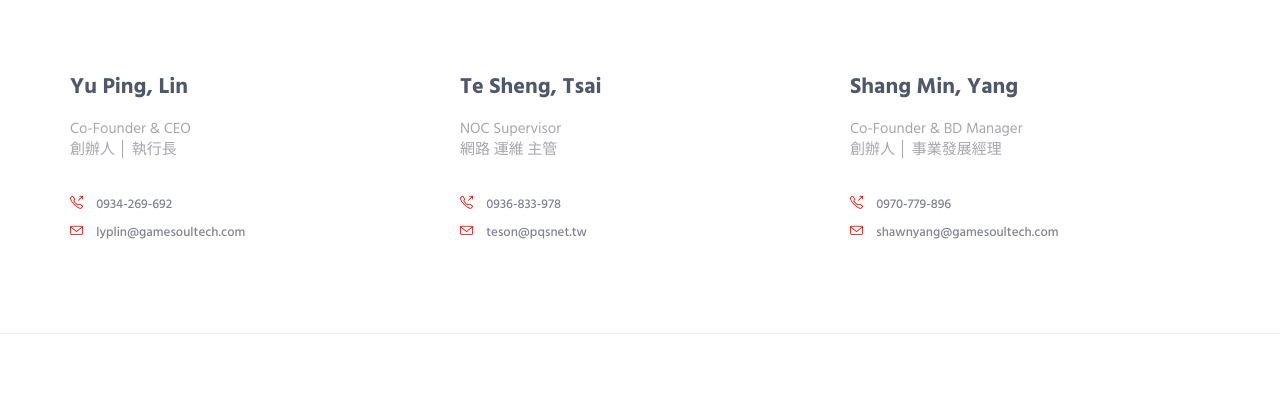
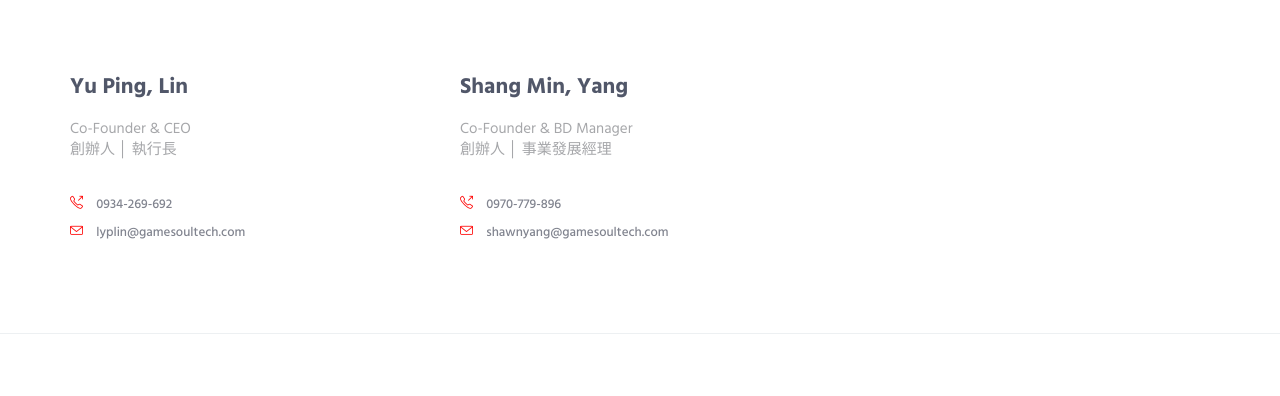
Before and after one commit to shawn1128/GameSoul, a plain HTML site: page contact.html in a window 1280 px wide. Shown: the part 404-800 px from the top of the page. Drawn offline with Linux system fonts and the light colour scheme; some packages are replaced by stand-ins of ours; a script that the page names is missing.

Commit message:
remove contact;

```diff
--- a/contact.html
+++ b/contact.html
@@ -107,17 +107,6 @@
                         <ul class="list-unstyled contact-list">
                             <li><i class="margin-r-10 color-base icon-call-out"></i> 0934-269-692</li>
                             <li><i class="margin-r-10 color-base icon-envelope"></i> lyplin@gamesoultech.com</li>
-                        </ul>
-                    </div>
-                    <!-- End Contact List -->
-
-                    <!-- Contact List -->
-                    <div class="col-sm-4 sm-margin-b-50">
-                        <h4><a href="#">Te Sheng, Tsai</a> <span class="text-uppercase margin-l-20"></span></h4>
-                        <p>NOC Supervisor<br>網路 運維 主管</p><br>
-                        <ul class="list-unstyled contact-list">
-                            <li><i class="margin-r-10 color-base icon-call-out"></i> 0936-833-978</li>
-                            <li><i class="margin-r-10 color-base icon-envelope"></i> teson@pqsnet.tw</li>
                         </ul>
                     </div>
                     <!-- End Contact List -->
```
